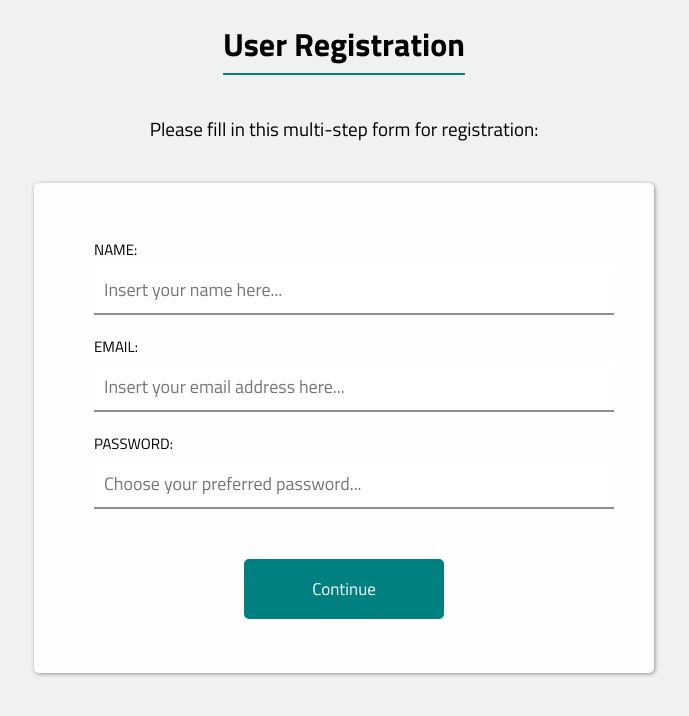
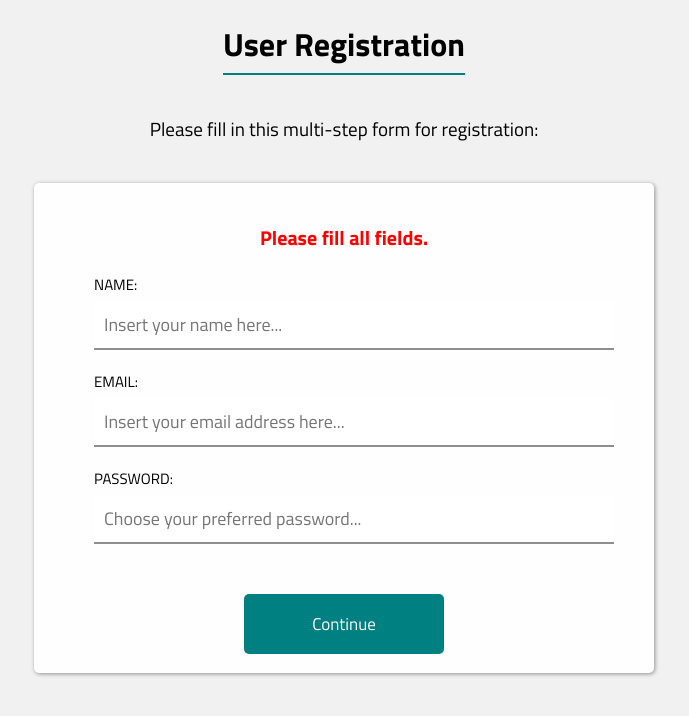
Before and after one commit to Yamo93/react-multi-step-form, a React (Create React App) app: page / in a window 1280 px wide. Both pictures are taken after a click on the button "Continue". Shown: the top 716 px of the page, without its empty margins (296-985 px from the left). Built offline with nearby package versions, Linux system fonts and the light colour scheme.

Commit message:
added styles and error message

```diff
--- a/src/App.js
+++ b/src/App.js
@@ -6,10 +6,11 @@ import ContactBox from './components/ContactBox/ContactBox';
   * TODOS:
   * - you have to create state: for saving the current step, as well as saving the inputs. => 60% DONE. I managed to save the inputs in the global state. Now I have to save the current step too, and render new inputs for the second step => DONE!!!
   * - render the button styling/amount of buttons/text on buttons depending on the step => DONE!!!
-  * - add the third step which shows all the user info (confirmation step). It should only have one button "Submit" or something.
+  * - add the third step which shows all the user info (confirmation step). It should only have one button "Submit" or something.  => DONE
   *
-  * - the fourth step should be showing a success message.
-  * - the Back button should have a special color (orangish)
+  * - the fourth step should be showing a success message. => DONE
+  * - the Back button should have a special color (orangish) => DONE
+  * - add an error message if user tries to continue without filling forms (with a set Interval maybe, plain red bold big-sized text at the top) => DONE
   * add validation so that it cannot continue without all fields filled in => DONE :D
   *
   * SUGGESTIONS:
@@ -30,7 +31,8 @@ class App extends Component {
       city: '',
       profession: ''
     },
-    currentStep: 1
+    currentStep: 1,
+    error: false
   };
 
   grabInputHandler = (event) => {
@@ -132,25 +134,29 @@ changeStepHandler = (type, step) => {
         this.state.userInfo.email &&
         this.state.userInfo.password) {
           this.setState((prevState, props) => {
-            return {currentStep: prevState.currentStep + 1};
+            return {error: false, currentStep: prevState.currentStep + 1};
           })
+        } else {
+          this.setState({error: true});
         }
   } else if (type === 'Continue' && step === 2) {
     if (this.state.userInfo.country &&
       this.state.userInfo.city &&
       this.state.userInfo.profession) {
         this.setState((prevState, props) => {
-          return {currentStep: prevState.currentStep + 1};
+          return {error: false, currentStep: prevState.currentStep + 1};
         })
+      }  else {
+        this.setState({error: true});
       }
   } else if (type === 'Submit' && step === 3) {
     this.setState((prevState, props) => {
-      return {currentStep: prevState.currentStep + 1};
+      return {error: false, currentStep: prevState.currentStep + 1};
     })
   } else if (type === 'Back') {
     console.log('we went back');
     this.setState((prevState, props) => {
-      return {currentStep: prevState.currentStep - 1};
+      return {error: false, currentStep: prevState.currentStep - 1};
     })
   }
 }
@@ -179,7 +185,7 @@ changeStepHandler = (type, step) => {
   render() {
     return (
       <div className="App">
-        <ContactBox userInfo={this.state.userInfo} currentStep={this.state.currentStep} changedInfo={this.grabInputHandler} changedStep={this.changeStepHandler} />
+        <ContactBox errorCondition={this.state.error} userInfo={this.state.userInfo} currentStep={this.state.currentStep} changedInfo={this.grabInputHandler} changedStep={this.changeStepHandler} />
       </div>
     );
   }
--- a/src/components/Button/Button.js
+++ b/src/components/Button/Button.js
@@ -2,10 +2,13 @@ import React from 'react';
 import styles from './Button.module.scss';
 
 const button = (props) => {
-    console.log(props.content);
-    // you shouldnt change the state on clicks. you should change them on changes. and the only thing the click will do is change the currentStep
+    let classes = [styles.contact__formSubmit];
+
+    if (props.content === 'Back') {
+        classes.push(styles.contact__formSubmitOrange);
+    }
     return (
-        <button onClick={(type, step) => props.changedStep(props.content, props.currentStep)} type="button" className={styles.contact__formSubmit}>{props.content}</button>
+        <button onClick={(type, step) => props.changedStep(props.content, props.currentStep)} type="button" className={classes.join(' ')}>{props.content}</button>
     );
 };
 
--- a/src/components/Button/Button.module.scss
+++ b/src/components/Button/Button.module.scss
@@ -21,4 +21,15 @@
                 /*! Gör den lite större i hover-läge */
                 transform: scale(1.05);
             }
+
+            &SubmitOrange {
+                background-color: rgb(209, 127, 19);
+                color: #FEFEFE;
+            }
+
+            &SubmitOrange:hover {
+                background-color: #FEFEFE;
+                color: rgb(240, 161, 14);
+                border: 2px solid rgb(240, 161, 14);
+            }
         }
--- a/src/components/ContactBox/ContactBox.js
+++ b/src/components/ContactBox/ContactBox.js
@@ -5,10 +5,9 @@ import Form from '../Form/Form';
 const contactBox = (props) => {
     return (
         <div className={styles.contact}>
-        {/* Outsource these into smaller components. Also the button should be narrower, there should be two buttons on step 2 and 3 (Continue-Back), and the last step should be (Submit) */}
             <h1 className={styles.contact__title}>User Registration</h1>
             <p className={styles.contact__desc}>Please fill in this multi-step form for registration:</p>
-        <Form userInfo={props.userInfo} changedInfo={props.changedInfo} changedStep={props.changedStep} currentStep={props.currentStep} />
+        <Form error={props.errorCondition} userInfo={props.userInfo} changedInfo={props.changedInfo} changedStep={props.changedStep} currentStep={props.currentStep} />
         </div>
     );
 };
--- a/src/components/Form/Form.js
+++ b/src/components/Form/Form.js
@@ -99,8 +99,14 @@ class Form extends Component {
             }
         }
 
+        let errorMessage = null;
+        if (this.props.error) {
+          errorMessage = <h3 style={{color: 'red', fontSize: '20px', width: '100%', textAlign: 'center'}}>Please fill all fields.</h3>;
+        }
+
         return (
             <div className={styles.contact__form}>
+            {errorMessage}
             {inputs}
             {confirmation}
             <Wrapper currentStep={this.props.currentStep}>
```
